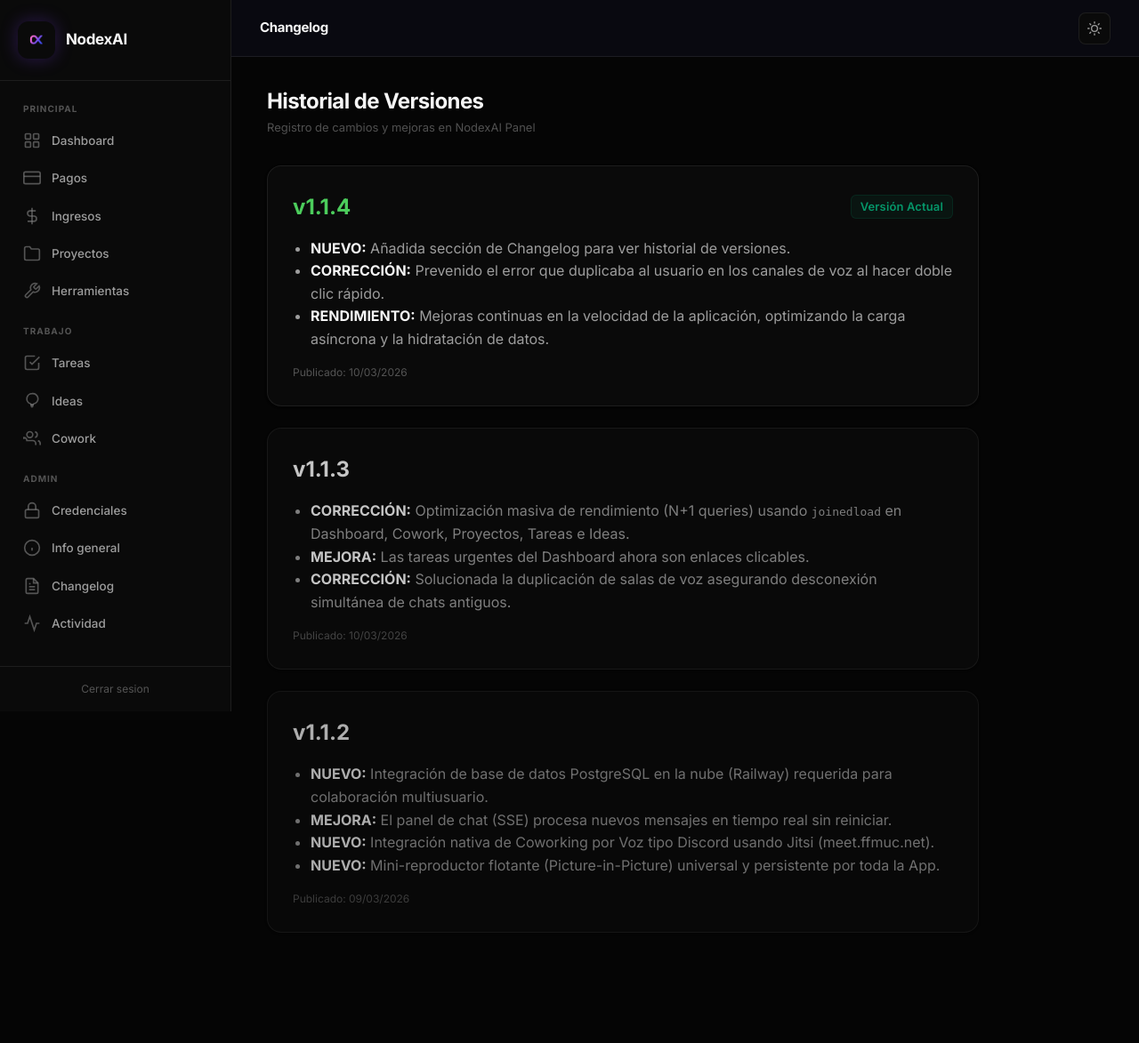
After one commit to alextorres1709/nodex-panel, a Flask app: template templates/changelog.html in a window 1280 px wide. The commit adds this page. Shown: the whole page at 89% size. Run offline with Flask 3, Linux system fonts and the light colour scheme; the template is opened without the code that fills it, so the values that code supplies are empty; parts of the project's set-up code (start-up, migrations or seed data) failed here and were passed over.

Commit message:
fix(perf): eliminate synchronous startup latency, fix duplicate jitsi calls, add changelog

```diff
--- a/app.py
+++ b/app.py
@@ -15,9 +15,12 @@ def create_app():
     db.init_app(app)
 
     with app.app_context():
-        db.create_all()
-        seed_data()
-        sync_tools()
+        # Only run migrations/seeding if explicitly requested or on the Railway server
+        # This prevents the desktop app from making 200+ slow remote DB queries on startup
+        if os.getenv("RAILWAY_ENVIRONMENT") or os.getenv("RUN_MIGRATIONS"):
+            db.create_all()
+            seed_data()
+            sync_tools()
 
     # Blueprints
     from routes.auth import auth_bp, _load_current_user
--- a/launcher.py
+++ b/launcher.py
@@ -81,12 +81,6 @@ def main():
         min_size=(900, 600),
     )
 
-    # Check for updates after window loads
-    update_thread = threading.Thread(
-        target=check_for_updates, args=(window,), daemon=True
-    )
-    update_thread.start()
-
     webview.start(private_mode=False)
 
 
--- a/routes/info.py
+++ b/routes/info.py
@@ -11,6 +11,12 @@ info_bp = Blueprint("info", __name__)
 def index():
     company = CompanyInfo.query.first()
     return render_template("info.html", company=company)
+
+
+@info_bp.route("/changelog")
+@login_required
+def changelog():
+    return render_template("changelog.html")
 
 
 @info_bp.route("/info/edit", methods=["POST"])
--- a/templates/base.html
+++ b/templates/base.html
@@ -105,13 +105,24 @@
                         Credenciales
                     </a></li>
                 <li><a href="{{ url_for('info.index') }}"
-                        class="{{ 'active' if request.endpoint and request.endpoint.startswith('info.') }}">
+                        class="{{ 'active' if request.endpoint and request.endpoint.startswith('info.index') }}">
                         <svg class="nav-icon" viewBox="0 0 24 24" fill="none" stroke="currentColor" stroke-width="2">
                             <circle cx="12" cy="12" r="10" />
                             <line x1="12" y1="16" x2="12" y2="12" />
                             <line x1="12" y1="8" x2="12.01" y2="8" />
                         </svg>
-                        Info
+                        Info general
+                    </a></li>
+                <li><a href="{{ url_for('info.changelog') }}"
+                        class="{{ 'active' if request.endpoint == 'info.changelog' }}">
+                        <svg class="nav-icon" viewBox="0 0 24 24" fill="none" stroke="currentColor" stroke-width="2">
+                            <path d="M14 2H6a2 2 0 0 0-2 2v16a2 2 0 0 0 2 2h12a2 2 0 0 0 2-2V8z"></path>
+                            <polyline points="14 2 14 8 20 8"></polyline>
+                            <line x1="16" y1="13" x2="8" y2="13"></line>
+                            <line x1="16" y1="17" x2="8" y2="17"></line>
+                            <polyline points="10 9 9 9 8 9"></polyline>
+                        </svg>
+                        Changelog
                     </a></li>
                 <li><a href="{{ url_for('activity.index') }}"
                         class="{{ 'active' if request.endpoint and request.endpoint.startswith('activity.') }}">
--- /dev/null
+++ b/templates/changelog.html
@@ -0,0 +1,51 @@
+{% extends "base.html" %}
+{% block title %}Changelog{% endblock %}
+{% block page_title %}Changelog{% endblock %}
+
+{% block content %}
+<div class="page-header">
+    <div>
+        <h1>Historial de Versiones</h1>
+        <p class="page-subtitle">Registro de cambios y mejoras en NodexAI Panel</p>
+    </div>
+</div>
+
+<div class="info-card" style="margin-bottom: 24px; max-width: 800px;">
+    <div style="display:flex; justify-content: space-between; align-items: center; margin-bottom: 16px;">
+        <h2 style="margin:0; color: var(--brand-primary);">v1.1.4</h2>
+        <span class="badge badge-activo" style="font-size: 13px;">Versión Actual</span>
+    </div>
+    <ul style="color: var(--text-secondary); line-height: 1.6; padding-left: 20px;">
+        <li><strong style="color: var(--text-primary);">NUEVO:</strong> Añadida sección de Changelog para ver historial de versiones.</li>
+        <li><strong style="color: var(--text-primary);">CORRECCIÓN:</strong> Prevenido el error que duplicaba al usuario en los canales de voz al hacer doble clic rápido.</li>
+        <li><strong style="color: var(--text-primary);">RENDIMIENTO:</strong> Mejoras continuas en la velocidad de la aplicación, optimizando la carga asíncrona y la hidratación de datos.</li>
+    </ul>
+    <div style="margin-top: 16px; font-size: 12px; color: var(--text-tertiary);">Publicado: 10/03/2026</div>
+</div>
+
+<div class="info-card" style="margin-bottom: 24px; max-width: 800px; opacity: 0.8;">
+    <div style="display:flex; justify-content: space-between; align-items: center; margin-bottom: 16px;">
+        <h2 style="margin:0;">v1.1.3</h2>
+    </div>
+    <ul style="color: var(--text-secondary); line-height: 1.6; padding-left: 20px;">
+        <li><strong style="color: var(--text-primary);">CORRECCIÓN:</strong> Optimización masiva de rendimiento (N+1 queries) usando <code>joinedload</code> en Dashboard, Cowork, Proyectos, Tareas e Ideas.</li>
+        <li><strong style="color: var(--text-primary);">MEJORA:</strong> Las tareas urgentes del Dashboard ahora son enlaces clicables.</li>
+        <li><strong style="color: var(--text-primary);">CORRECCIÓN:</strong> Solucionada la duplicación de salas de voz asegurando desconexión simultánea de chats antiguos.</li>
+    </ul>
+    <div style="margin-top: 16px; font-size: 12px; color: var(--text-tertiary);">Publicado: 10/03/2026</div>
+</div>
+
+<div class="info-card" style="margin-bottom: 24px; max-width: 800px; opacity: 0.7;">
+    <div style="display:flex; justify-content: space-between; align-items: center; margin-bottom: 16px;">
+        <h2 style="margin:0;">v1.1.2</h2>
+    </div>
+    <ul style="color: var(--text-secondary); line-height: 1.6; padding-left: 20px;">
+        <li><strong style="color: var(--text-primary);">NUEVO:</strong> Integración de base de datos PostgreSQL en la nube (Railway) requerida para colaboración multiusuario.</li>
+        <li><strong style="color: var(--text-primary);">MEJORA:</strong> El panel de chat (SSE) procesa nuevos mensajes en tiempo real sin reiniciar.</li>
+        <li><strong style="color: var(--text-primary);">NUEVO:</strong> Integración nativa de Coworking por Voz tipo Discord usando Jitsi (meet.ffmuc.net).</li>
+        <li><strong style="color: var(--text-primary);">NUEVO:</strong> Mini-reproductor flotante (Picture-in-Picture) universal y persistente por toda la App.</li>
+    </ul>
+    <div style="margin-top: 16px; font-size: 12px; color: var(--text-tertiary);">Publicado: 09/03/2026</div>
+</div>
+
+{% endblock %}
```
Also changed, not shown: static/js/cowork.js (+12 -1 lines).
